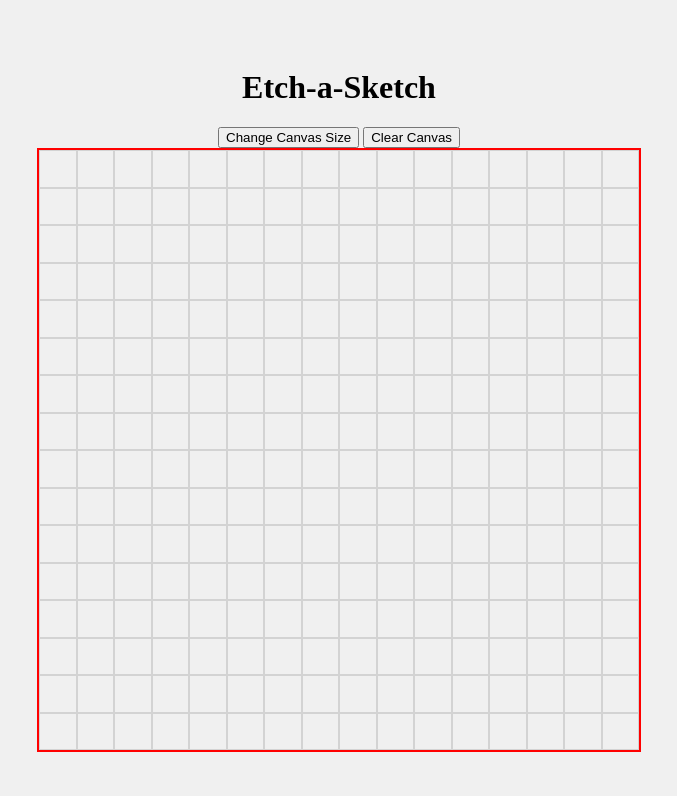
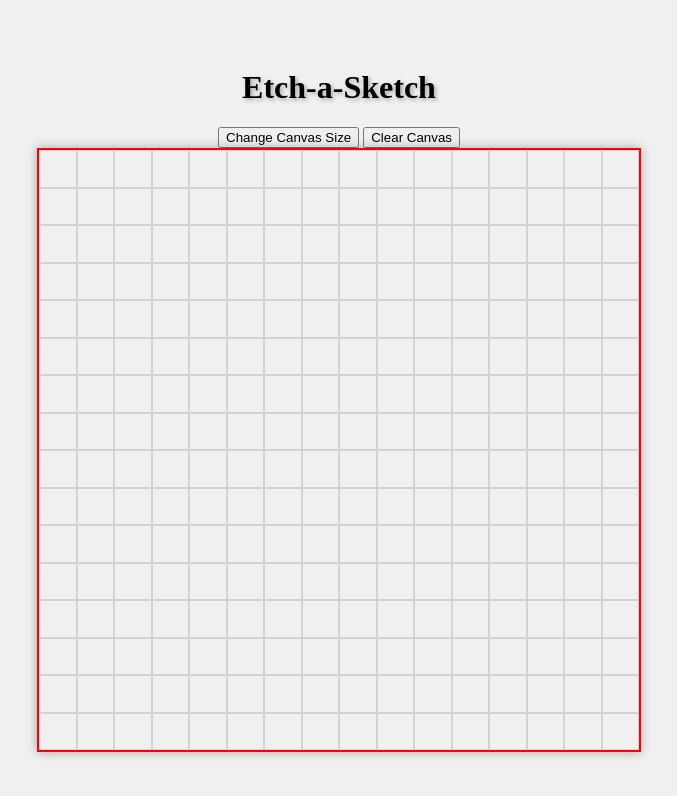
Before and after one commit to jd-loper/etch-a-sketch, a plain HTML site: page index.html in a window 1280 px wide. Shown: the whole page, without its empty margins (301-978 px from the left). Drawn offline with Linux system fonts and the light colour scheme.

Commit message:
Add shadow to text and container

```diff
--- a/styles.css
+++ b/styles.css
@@ -8,10 +8,15 @@ body {
   background-color: #f0f0f0;
 }
 
+h1 {
+  text-shadow: 2px 2px 4px rgba(0, 0, 0, 0.3);
+}
+
 #container {
   border: 2px solid red;
   display: flex;
   flex-wrap: wrap;
   height: 600px;
   width: 600px;
+  box-shadow: 0 0 10px rgba(0, 0, 0, 0.3);
 }
```
